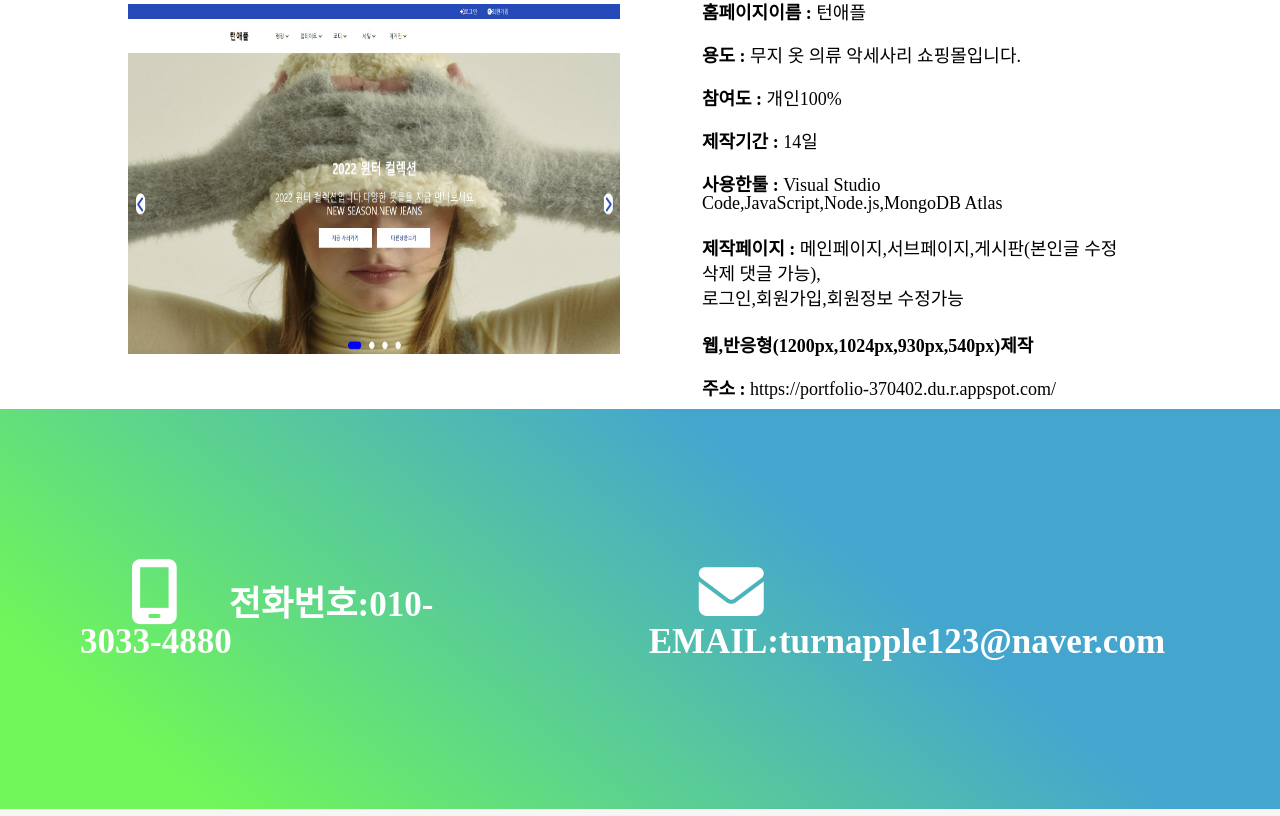
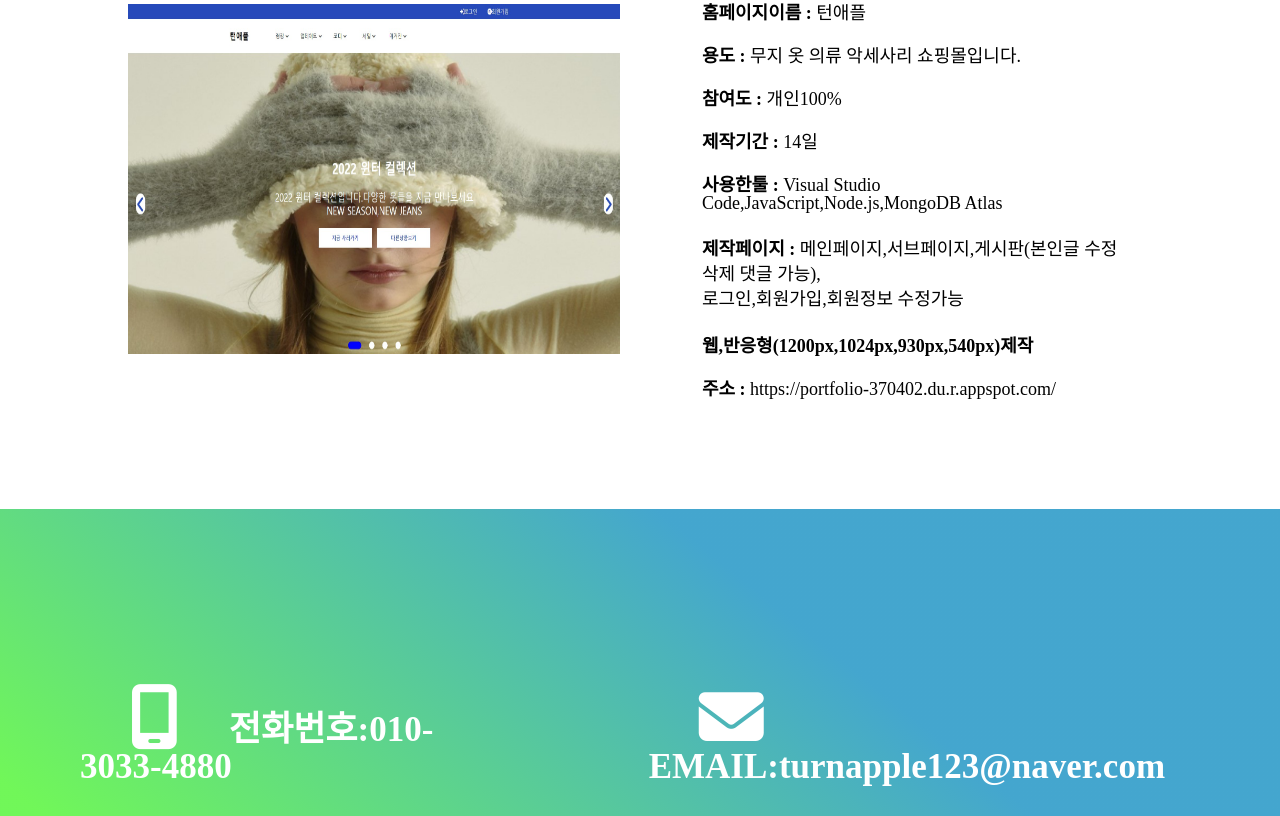
Before and after one commit to wonsc12/port121212, a plain HTML site: page index.html in a window 1280 px wide. Shown: the part 1981-2797 px from the top of the page. Drawn offline with nearby package versions, Linux system fonts and the light colour scheme.

Commit message:
5fgrgef4

```diff
--- a/scss/style.scss
+++ b/scss/style.scss
@@ -205,9 +205,9 @@ body { line-height:1; overflow-x: hidden; }
     }
     .cont4.move .center .tabCont .tabSet .image {opacity: 1; transform: translateX(0px);}
     .cont4.move .center .tabCont .tabSet .box {opacity: 1; transform: translateX(0px);}
-    .cont5 { background: rgb(96,246,69);
-        background: linear-gradient(39deg, rgba(96,246,69,0.8939950980392157) 12%, rgba(28,147,196,0.8239670868347339) 66%);
-         width: 100%; height: 50vh;   display: flex; align-items: center; justify-content: center;
+    .cont5 {  margin-top: 100px;
+        background: rgb(96,246,69);  background: linear-gradient(39deg, rgba(96,246,69,0.8939950980392157) 12%, rgba(28,147,196,0.8239670868347339) 66%);
+         width: 100%; height: 450px;   display: flex; align-items: center; justify-content: center;
         .center {
             display: flex; align-items: center; justify-content: center;
             h2 { font-size: 35px;  margin: 0 80px; color: #fff;
```
Also changed, not shown: css/style.css.
